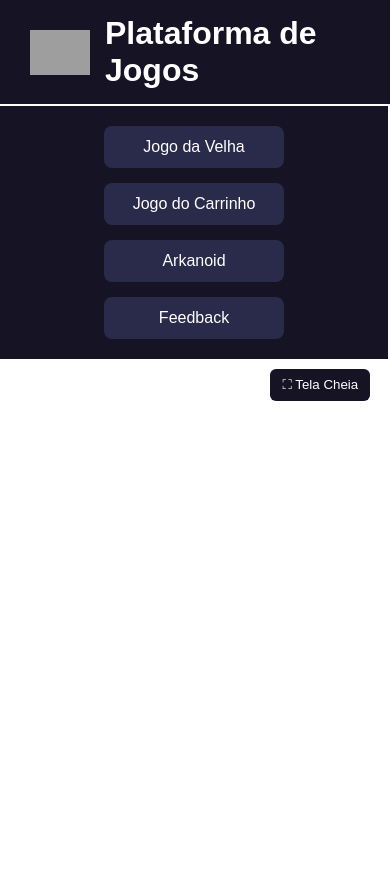
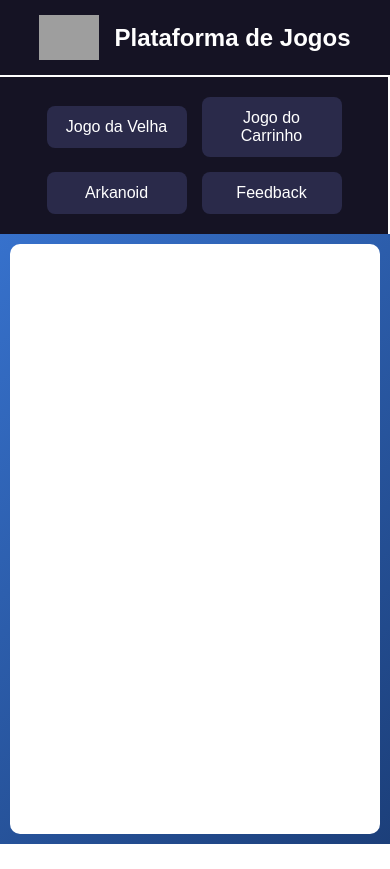
Before and after one commit to nicolasgalvao321/Plataforma-de-Jogos, a plain HTML site: page index.html in a window 390 px wide. After the commit the page ends 844 px from the top, so only its background shows below. Drawn offline with Linux system fonts and the light colour scheme; grey boxes are pictures that could not be loaded.

Commit message:
Atualizar o index.html

```diff
--- a/index.html
+++ b/index.html
@@ -13,6 +13,7 @@
 }
 
 body {
+    background: linear-gradient(135deg, #3d7ddf, #1c3f7a);
     height: 100vh;
     display: flex;
     flex-direction: column;
@@ -22,21 +23,30 @@ body {
 header {
     display: flex;
     align-items: center;
-    justify-content: center;
+    justify-content: center; /* centraliza tudo */
     padding: 15px 30px;
     background-color: #151324;
     color: white;
     gap: 15px;
+    text-align: center;
     border-bottom: 2px solid #FFFFFF
 }
 
-/* LAYOUT */
+header img {
+    width: 60px;
+}
+
+header h1 {
+    font-size: 24px;
+}
+
+/* LAYOUT PRINCIPAL */
 .container {
     display: flex;
     flex: 1;
 }
 
-/* SIDEBAR */
+/* MENU LATERAL */
 .sidebar {
     width: 220px;
     background-color: #151324;
@@ -44,7 +54,7 @@ header {
     display: flex;
     flex-direction: column;
     gap: 15px;
-    align-items: center;
+    align-items: center; /* centraliza os botões */
     border-right: 2px solid #FFFFFF
 }
 
@@ -60,34 +70,42 @@ header {
     max-width: 180px;
 }
 
+.sidebar a:hover {
+    background-color: #3d7ddf;
+    transform: scale(1.05);
+}
 
 /* ÁREA DO JOGO */
 .main {
     flex: 1;
-    display: flex;
-    justify-content: center;
-    align-items: center;
-    position: relative;
+    padding: 10px;
 }
 
-/* CONTAINER DO JOGO */
-.game-container {
-    width: 1000px;
-    height: 700px;
-    position: relative;
-}
-
-/* IFRAME */
 iframe {
     width: 100%;
     height: 100%;
     border-radius: 10px;
     border: none;
     background-color: white;
-    overflow: hidden;
 }
 
-/* BOTÃO FULLSCREEN */
+/* RESPONSIVO */
+@media(max-width: 768px) {
+    .container {
+        flex-direction: column;
+    }
+
+    .sidebar {
+        flex-direction: row;
+        width: 100%;
+        justify-content: center;
+        flex-wrap: wrap;
+    }
+
+    .sidebar a {
+        max-width: 140px;
+    }
+    /* BOTÃO FULLSCREEN */
 .fullscreen-btn {
     position: absolute;
     top: 10px;
@@ -104,24 +122,6 @@ iframe {
 .fullscreen-btn:hover {
     background: #3d7ddf;
 }
-
-/* RESPONSIVO */
-@media(max-width: 768px) {
-    .container {
-        flex-direction: column;
-    }
-
-    .sidebar {
-        flex-direction: row;
-        width: 100%;
-        flex-wrap: wrap;
-        justify-content: center;
-    }
-
-    .game-container {
-        width: 95%;
-        height: 60vh;
-    }
 }
 </style>
 </head>
@@ -129,7 +129,7 @@ iframe {
 <body>
 
 <header>
-    <img src="https://i.ibb.co/CKjDQz4K/925b9f8d-0553-46c6-aa9e-21b2ec18e59c-2.png" width="60">
+    <img src="https://i.ibb.co/CKjDQz4K/925b9f8d-0553-46c6-aa9e-21b2ec18e59c-2.png">
     <h1>Plataforma de Jogos</h1>
 </header>
 
@@ -143,10 +143,7 @@ iframe {
     </div>
 
     <div class="main">
-        <div class="game-container" id="gameContainer">
-            <button class="fullscreen-btn" onclick="toggleFullScreen()">⛶ Tela Cheia</button>
-            <iframe id="frame"></iframe>
-        </div>
+        <iframe id="frame"></iframe>
     </div>
 
 </div>
@@ -155,17 +152,6 @@ iframe {
 function mostrarPagina(url) {
     document.getElementById("frame").src = url;
 }
-
-// Tela cheia
-function toggleFullScreen() {
-    let elem = document.getElementById("gameContainer");
-
-    if (!document.fullscreenElement) {
-        elem.requestFullscreen();
-    } else {
-        document.exitFullscreen();
-    }
-}
 </script>
 
 </body>
```
